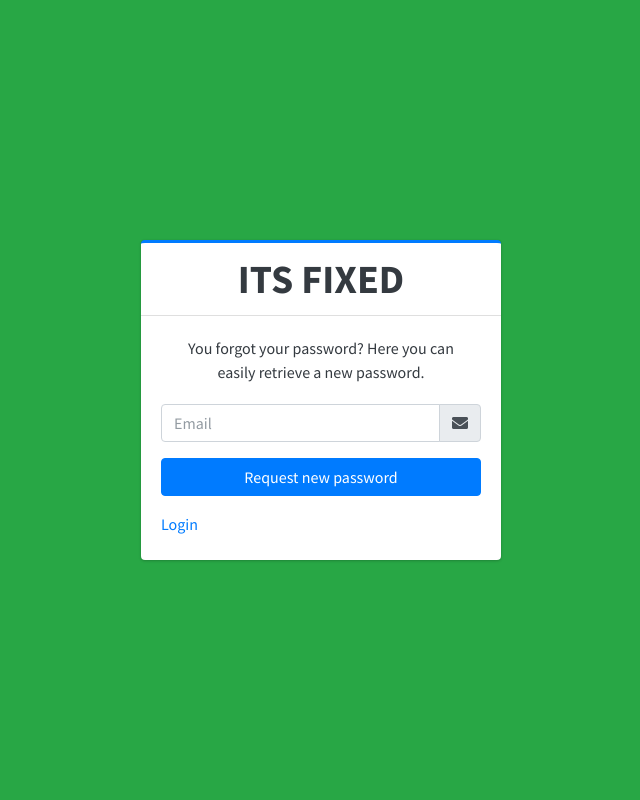
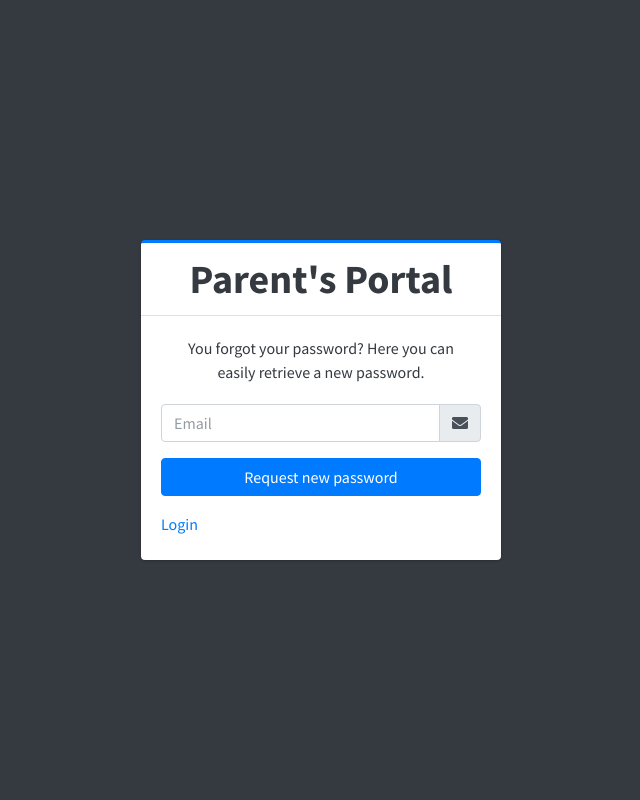
Before and after one commit to atongjonathan/Django-Portal, a Django app: page /forgot in a window 1280 px wide. Shown: the whole page, without its empty margins (319-959 px from the left). Run offline with Django 4.2, Linux system fonts and the light colour scheme; some libraries are stand-ins or nearby versions.

Commit message:
feat: green to dark

```diff
--- a/adminlte/settings.py
+++ b/adminlte/settings.py
@@ -25,7 +25,7 @@ SECRET_KEY = 'django-insecure-l)7c*j3ydy4f16s8jc54wrv=57-8v=c!oavk8u57qjp&jtl8td
 # SECURITY WARNING: don't run with debug turned on in production!
 DEBUG = True
 
-ALLOWED_HOSTS = ["127.0.0.1", "https://atongjona.pythonanywhere.com"]
+ALLOWED_HOSTS = ["127.0.0.1", "atongjona.pythonanywhere.com"]
 BASE_URL = ALLOWED_HOSTS[1]
 
 
--- a/portal/templates/portal/auth_layout.html
+++ b/portal/templates/portal/auth_layout.html
@@ -16,7 +16,7 @@
   <link rel="stylesheet" href="{% static 'portal/dist/css/adminlte.min.css' %}">
   <link rel="icon" href="{% static 'portal/dist/img/AdminLTELogo.png' %}">
 </head>
-<body class="hold-transition login-page bg-green">
+<body class="hold-transition login-page bg-dark">
 {% block div %}
 
 {% endblock %}
--- a/portal/templates/portal/forgot.html
+++ b/portal/templates/portal/forgot.html
@@ -4,7 +4,7 @@
 <div class="login-box">
     <div class="card card-outline card-primary text-dark">
       <div class="card-header text-center">
-        <a href="../../index2.html" class="h1"><b>ITS FIXED</b></a>
+        <a href="../../index2.html" class="h1"><b>Parent's Portal</b></a>
       </div>
       <div class="card-body">
         <p class="login-box-msg">You forgot your password? Here you can easily retrieve a new password.</p>
--- a/portal/templates/portal/layout.html
+++ b/portal/templates/portal/layout.html
@@ -172,7 +172,6 @@
                     <ul class="treeview-menu" style="display: none;">
 
                         <li><a href=""><i class=" fa fa-circle-o"></i>Fee Payment</a></li>
-                        <li><a href=""><i class="fa fa-circle-o"></i>Fees Statement</a></li>
                         <li><a href=""><i class="fa fa-circle-o"></i>Fees Statement - PDF</a></li>
                         <li><a href=""><i class="fa fa-circle-o"></i>Receipts</a></li>
                         <li><a href=""><i class="fa fa-circle-o"></i>Fee Structure</a></li>
--- a/portal/templates/portal/login.html
+++ b/portal/templates/portal/login.html
@@ -5,7 +5,7 @@
   <!-- /.login-logo -->
   <div class="card card-outline card-primary">
     <div class="card-header text-center text-dark">
-      <a href="{% url 'dashboard' %}" class="h1"><b>ITS FIXED</b></a>
+      <a href="{% url 'dashboard' %}" class="h1"><b>Parent's Portal</b></a>
     </div>
     <div class="card-body text-dark">
       <p class="login-box-msg">Sign in</p>
--- a/portal/templates/portal/recover.html
+++ b/portal/templates/portal/recover.html
@@ -5,7 +5,7 @@
 <div class="login-box text-dark">
     <div class="card card-outline card-primary">
       <div class="card-header text-center">
-        <a href="{% url 'dashboard' %}" class="h1"><b>ITS FIXED</b></a>
+        <a href="{% url 'dashboard' %}" class="h1"><b>Parent's Portal</b></a>
       </div>
       <div class="card-body">
         <p class="login-box-msg">You are only one step a way from your new password, recover your password now.</p>
--- a/portal/templates/portal/register.html
+++ b/portal/templates/portal/register.html
@@ -16,12 +16,12 @@
   <link rel="stylesheet" href="{% static 'portal/dist/css/adminlte.min.css' %}">
   <link rel="icon" href="{% static 'portal/dist/img/AdminLTELogo.png' %}">
 </head>
-<body class="hold-transition register-page bg-green">
+<body class="hold-transition register-page bg-dark">
 <div class="register-box">
 
   <div class="card card-outline card-primary">
     <div class="card-header text-center text-dark">
-      <a href="{% url 'dashboard' %}" class="h1"><b>ITS FIXED</b></a>
+      <a href="{% url 'dashboard' %}" class="h1"><b>Parent's Portal</b></a>
     </div>
     <div class="card-body text-dark">
       <p class="login-box-msg">Register</p>
--- a/portal/views.py
+++ b/portal/views.py
@@ -9,11 +9,7 @@ from django.utils.http import urlsafe_base64_encode, urlsafe_base64_decode
 from django.core.mail import send_mail
 from django.conf import settings
 import smtplib
-from dotenv import load_dotenv
-import os
 
-
-load_dotenv("config.env")
 
 
 
@@ -80,7 +76,6 @@ def forgot(request):
             token = default_token_generator.make_token(parent)
             uidb64 = urlsafe_base64_encode(force_bytes(parent.id))
             reset_url = f'{settings.BASE_URL}/reset-password/{uidb64}/{token}/'
-            print(load_dotenv("config.env"))
             print("Sending email", reset_url)
             # send_email("atongjonathangmail.com", parent.email,f"Subject:Reset Password\n\n{reset_url}")
             return redirect("recover")
```
Also changed, not shown: db.sqlite3.
